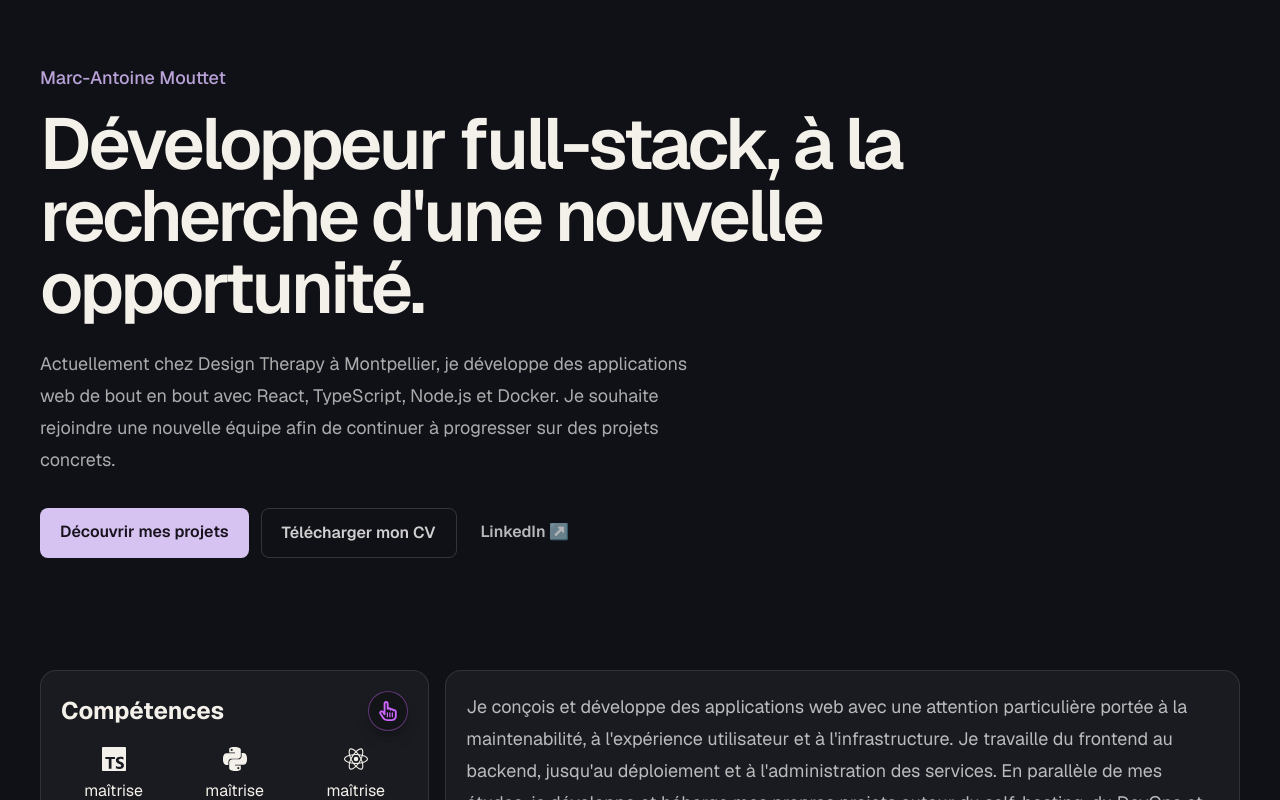
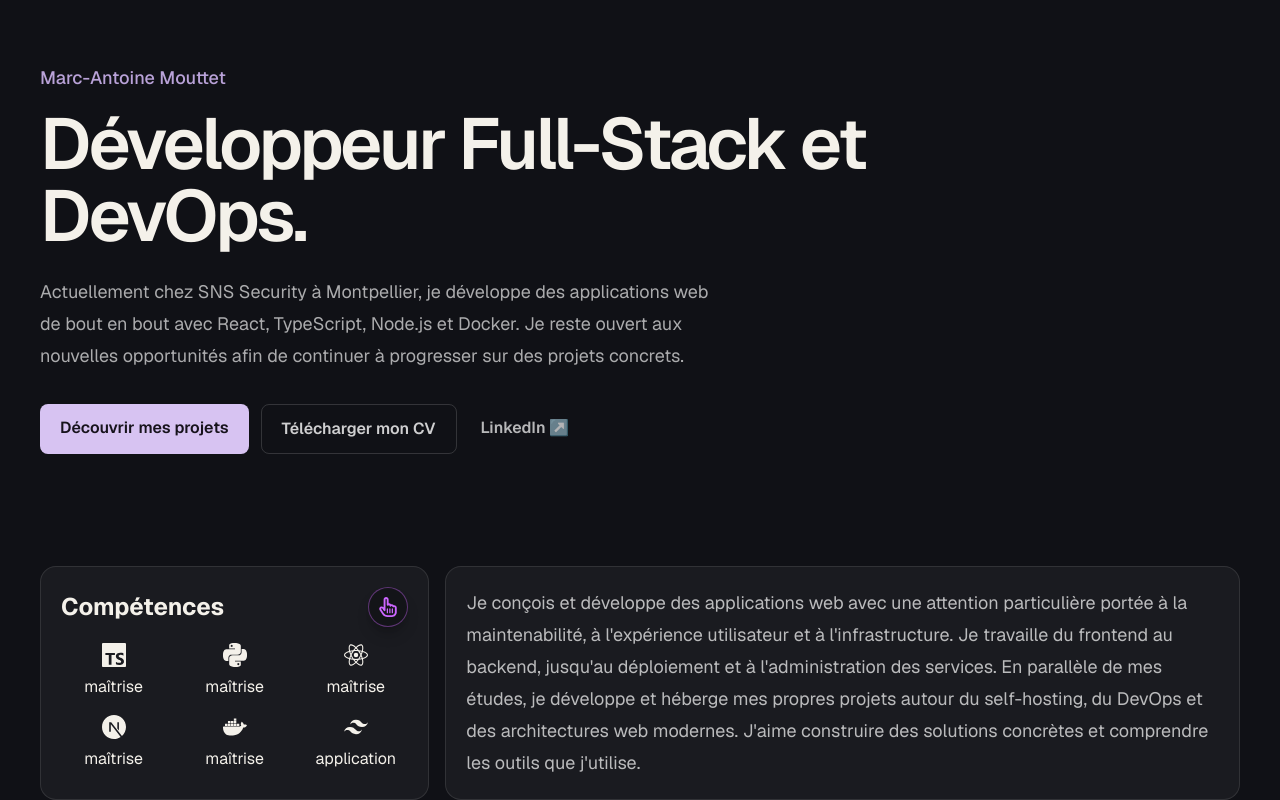
Before and after one commit to TheGeeKing/oc-8-portfolio, a Next.js app in the folder web/: page / in a window 1280 px wide. Shown: the top 800 px of the page. Built offline with nearby package versions, Linux system fonts and the light colour scheme.

Commit message:
update: refresh homepage hero with current role

```diff
--- a/web/src/app/page.tsx
+++ b/web/src/app/page.tsx
@@ -130,12 +130,12 @@ export default function HomePage() {
               Marc-Antoine Mouttet
             </p>
             <h1 className="font-semibold text-4xl text-[#f4f1ea] leading-[1.05] tracking-[-0.045em] sm:text-6xl lg:text-7xl">
-              Développeur full-stack, à la recherche d'une nouvelle opportunité.
+              Développeur Full-Stack et DevOps.
             </h1>
             <p className="mt-6 max-w-2xl text-lg text-white/65 leading-8">
-              Actuellement chez Design Therapy à Montpellier, je développe des
+              Actuellement chez SNS Security à Montpellier, je développe des
               applications web de bout en bout avec React, TypeScript, Node.js
-              et Docker. Je souhaite rejoindre une nouvelle équipe afin de
+              et Docker. Je reste ouvert aux nouvelles opportunités afin de
               continuer à progresser sur des projets concrets.
             </p>
           </div>
```
